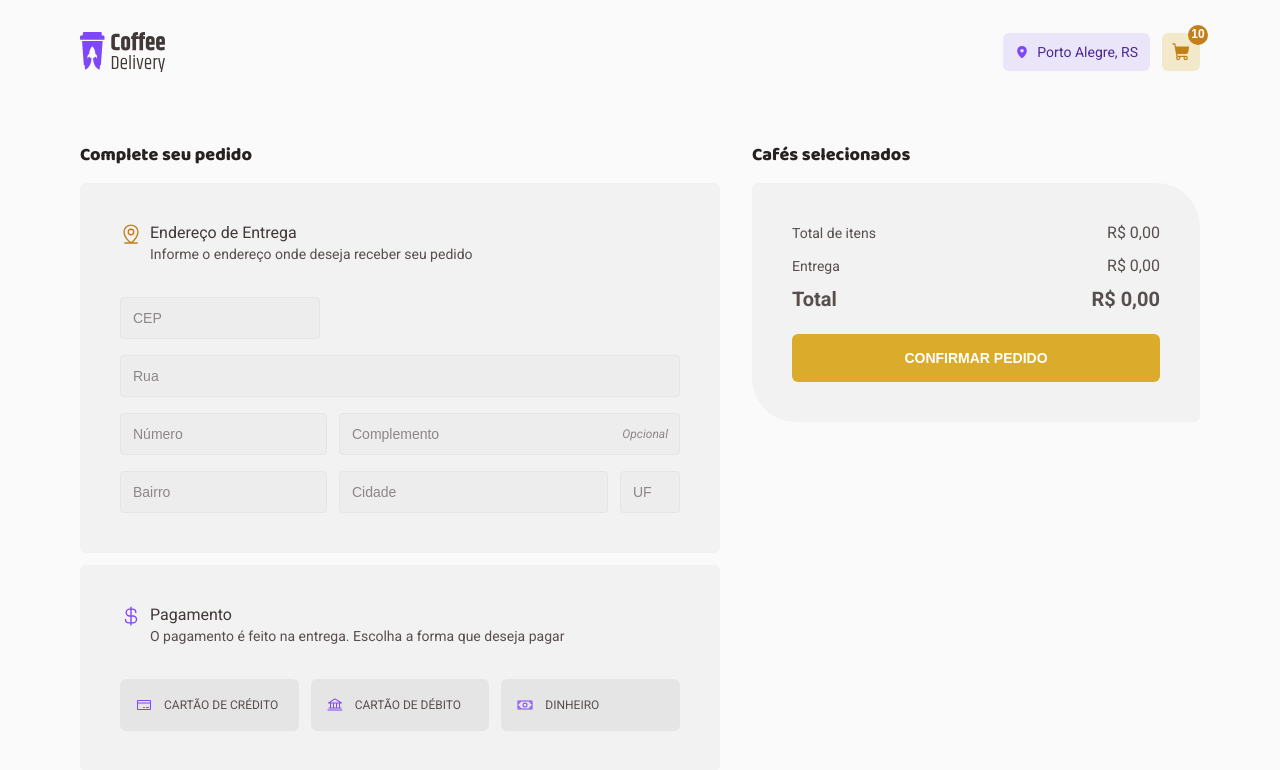
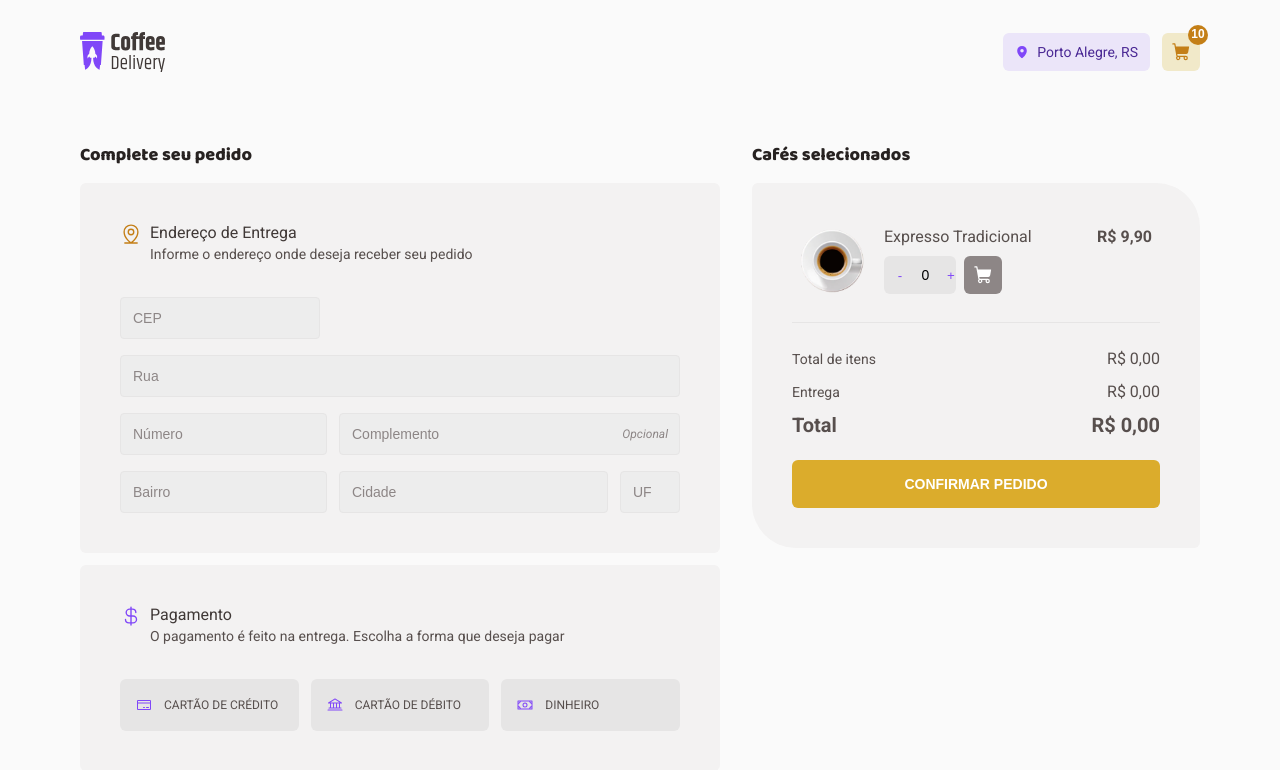
Before and after one commit to sollyworks/coffeedelivery, a React (Vite) app: page /cart in a window 1280 px wide. Shown: the top 770 px of the page. Built offline with nearby package versions, Linux system fonts and the light colour scheme.

Commit message:
Criação do Componente CardItem

```diff
--- /dev/null
+++ b/src/components/CartItem/index.module.css
@@ -0,0 +1,37 @@
+.cartItem {
+  width: 100%;
+  display: flex;
+  padding: 0.25rem 0.5rem;
+  background-color: var(--base-card);
+  justify-content: space-between;
+  position: relative;
+
+  &::before {
+    content: "";
+    position: absolute;
+    display: block;
+    width: 20px;
+    height: 1px;
+    background-color: var(--base-button);
+    left: 0;
+    top: calc(100% + 24px);
+    width: 100%;
+  }
+}
+
+.contentWrapper {
+  display: flex;
+  gap: 1.25rem;
+  align-items: center;
+}
+
+.coffeeImage {
+  width: 64px;
+  height: 64px;
+}
+
+.info {
+  display: flex;
+  flex-direction: column;
+  gap: 0.5rem;
+}
--- /dev/null
+++ b/src/components/CartItem/index.tsx
@@ -0,0 +1,20 @@
+import { QuantityInput } from "../QuantityInput";
+import expresso from "../../assets/Expresso.png";
+import styles from "./index.module.css";
+
+export function CartItem() {
+  return (
+    <div className={styles.cartItem}>
+      <div className={styles.contentWrapper}>
+        <img src={expresso} alt="" className={styles.coffeeImage} />
+        <div className={styles.info}>
+          <p>Expresso Tradicional</p>
+          <QuantityInput />
+        </div>
+      </div>
+      <span className={styles.price}>
+        <strong>R$ 9,90</strong>
+      </span>
+    </div>
+  );
+}
--- a/src/pages/Cart/index.module.css
+++ b/src/pages/Cart/index.module.css
@@ -51,6 +51,10 @@
   border-bottom-left-radius: 44px;
 }
 
+.cartItemsWrapper {
+  margin-bottom: 3.2rem;
+}
+
 .orderSummaryContainer {
   width: 100%;
   max-width: 448px;
--- a/src/pages/Cart/index.tsx
+++ b/src/pages/Cart/index.tsx
@@ -1,4 +1,5 @@
 import { AddressForm } from "../../components/AddressForm";
+import { CartItem } from "../../components/CartItem";
 import { PaymentSelectButtons } from "../../components/PaymentSelectButtons";
 import styles from "./index.module.css";
 import { MapPinLine, CurrencyDollar } from "@phosphor-icons/react";
@@ -36,6 +37,9 @@ export function Cart() {
         <div className={styles.orderSummaryContainer}>
           <h3 className={styles.title}>Cafés selecionados</h3>
           <div className={styles.orderSummary}>
+            <div className={styles.cartItemsWrapper}>
+              <CartItem />
+            </div>
             <div className={styles.summaryWrapper}>
               <div className={styles.totalItems}>
                 <p>Total de itens</p>
```
